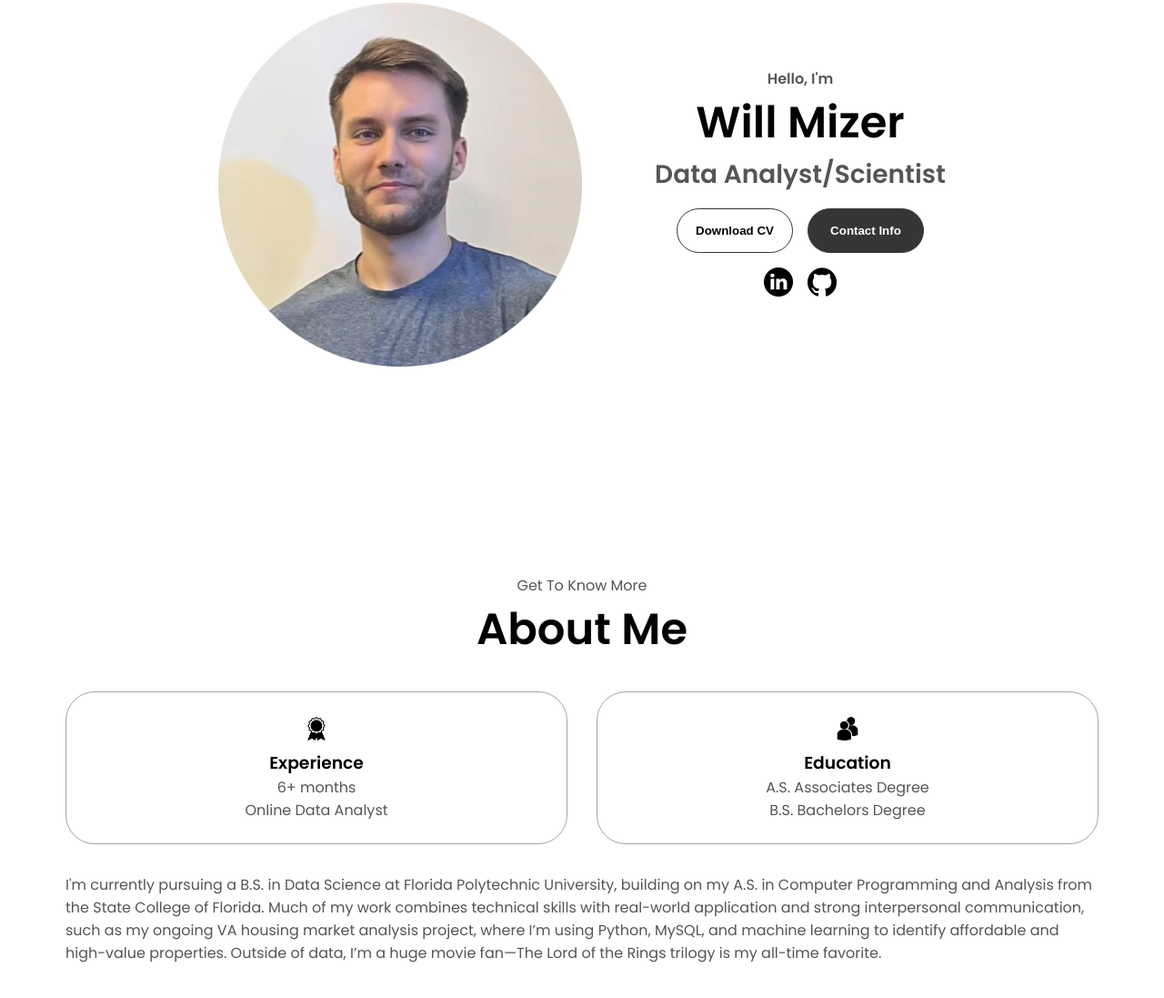
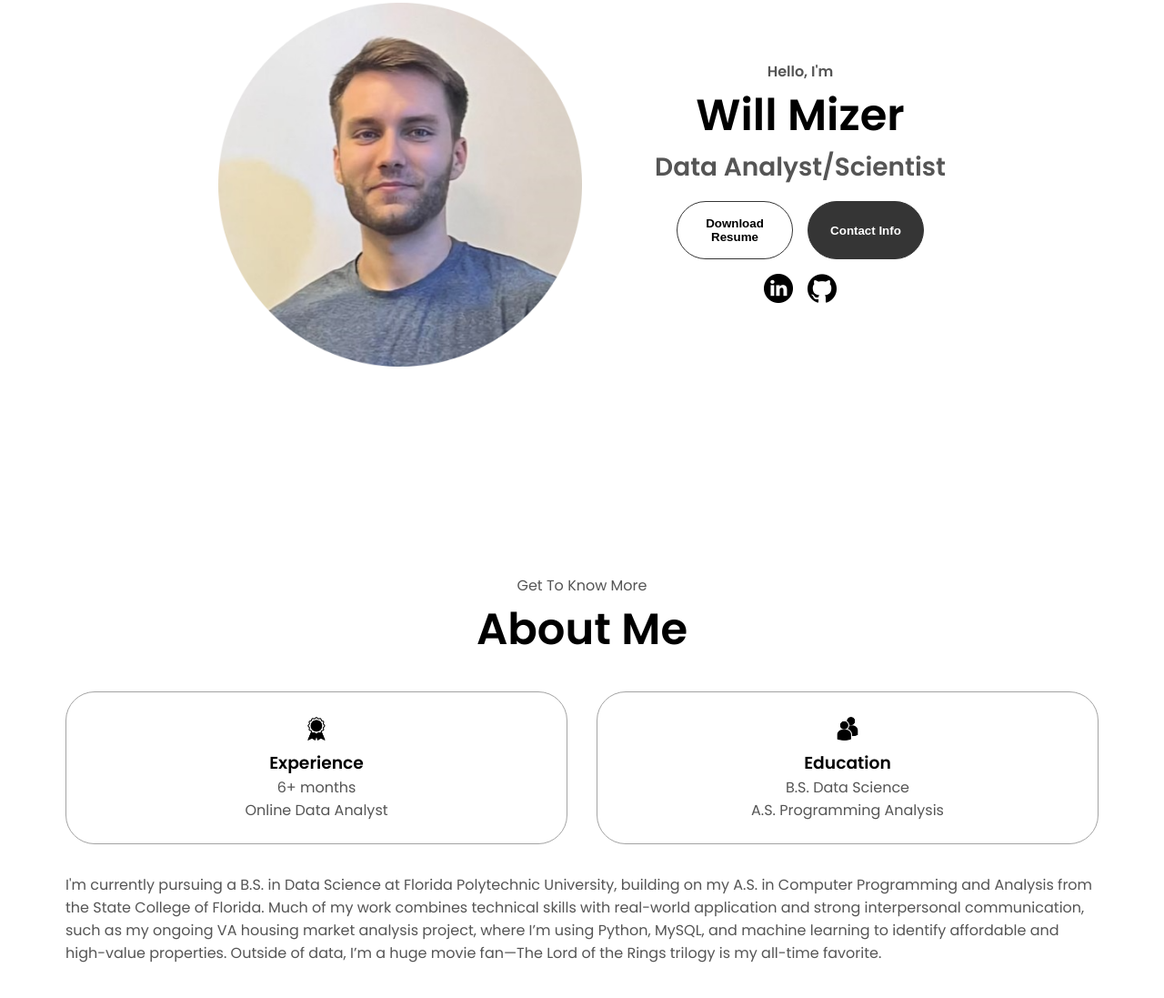
Before and after one commit to willmizer/wills_portfolio, a plain HTML site: page index.html in a window 1280 px wide. Shown: the part 281-1378 px from the top of the page at 91% size. Drawn offline with Linux system fonts and the light colour scheme.

Commit message:
fixed education and resume link

```diff
--- a/index.html
+++ b/index.html
@@ -49,7 +49,7 @@
             class="btn btn-color-2"
             onclick="window.open('./assets/will_mizer_resume.pdf')"
           >
-            Download CV
+            Download Resume
           </button>
           <button class="btn btn-color-1" onclick="location.href='./#contact'">
             Contact Info
@@ -95,7 +95,7 @@
                 class="icon"
               />
               <h3>Education</h3>
-              <p>A.S. Associates Degree<br />B.S. Bachelors Degree</p>
+              <p>B.S. Data Science<br /> A.S. Programming Analysis</p>
             </div>
           </div>
           <div class="text-container">
```
